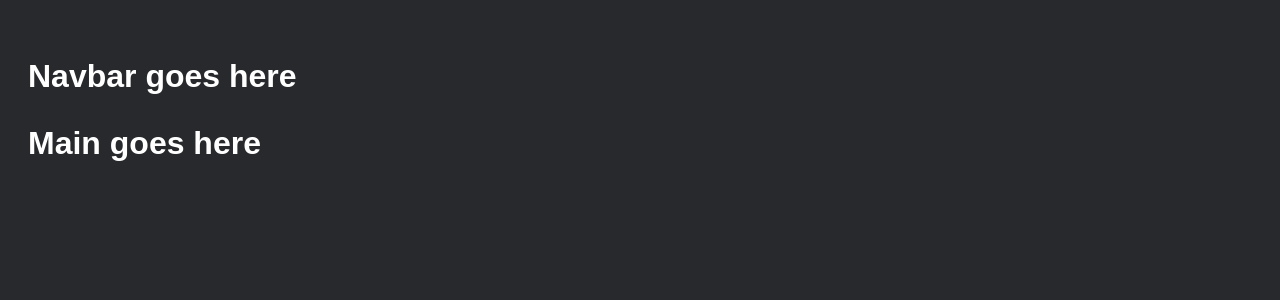
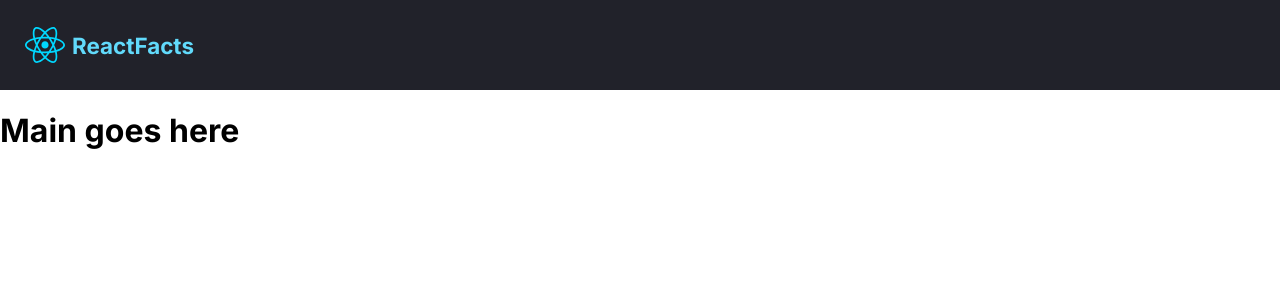
Before and after one commit to asym1/reactLearning, a React (Vite) app: page / in a window 1280 px wide. Shown: the top 300 px of the page. Built offline with nearby package versions, Linux system fonts and the light colour scheme.

Commit message:
Added navbar components and styling

```diff
--- a/src/components/Navbar.jsx
+++ b/src/components/Navbar.jsx
@@ -1,3 +1,16 @@
+function Nav() {
+    return (
+        <nav className="navbar">
+            <img src="src/assets/react.svg" className="logo" alt="reactLogo"/>
+            <span className="hText">ReactFacts</span>
+        </nav>
+    );
+}
+
 export default function Navbar() {
-    return (<h1> Navbar goes here </h1>);
+    return (
+    <header className="h">
+        <Nav />
+    </header>
+    );
 }
--- a/src/index.css
+++ b/src/index.css
@@ -1,36 +1,35 @@
-body {
-  padding: 20px;
-  font-family: Arial, Helvetica, sans-serif;
-  background: #27292c;
-  color: white;
+* {
+  /* changes from the default (content box) allowing us change how width and height are calculated */
+  box-sizing: border-box;
 }
 
-h1 {
-  margin-top: 30px;
+body {
+  margin: 0; /* prevents random border around our elements (e.g. header) and allows bgcolor to affect the whole slice of screen */
+  font-family: Inter, sans-serif; /* inter found via link in the html script (google fonts) */
 }
 
-.main-header { /* header element */
-  display:flex; /* main container with the icon and links */
-  align-items: center; /* fixing stretched image */
-  justify-content: space-between; /*creates space between icon and links*/
-}
-.nav-list {
-  list-style: none;
-  display: flex;
-  padding: 0px 20px;
-}
-
-.nav-list-items {
-  /*css for each individual item to put space between them */
-  margin-left: 10px;
-  font-size:1.1rem;
+.h {
+  height: 90px;
+  background-color: #21222A;
+  padding: 30px 25px; /* 30px vertical & 25 horizontal for all header elements (NAV is 1 element) */
 }
 
 .logo {
   /* css for the logo in the top left */
-  width: 55px;
+  width: 40px;
+  margin-right: 7px; /* seperate text from logo */
 }
 
-.f {
-  background-color: #195574;
+/*used to alight image and text by using a flexbox
+with the items aligned at the cented of the nav bar*/
+.navbar {
+  list-style: none;
+  display: flex;
+  align-items:center;
+  height:100% /* fill all of the parent container (header h) */
 }
+
+.hText {
+  color: #61DAFB;
+  font-size: 1.4rem; /* rem found from pixels in design (better practice) */
+}
```
